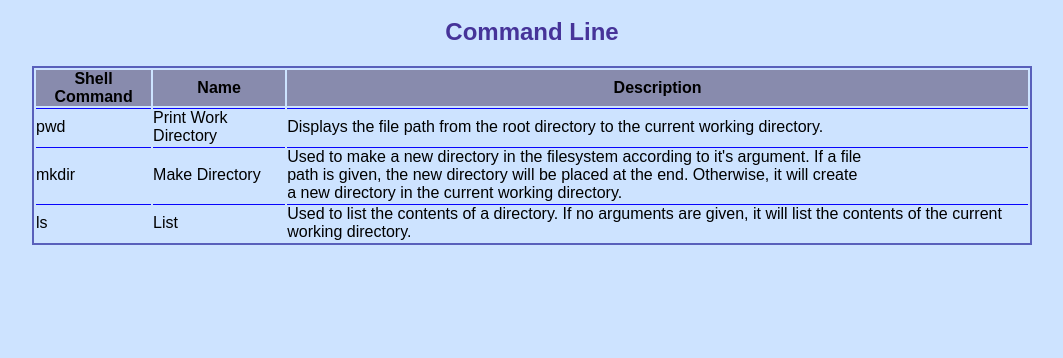
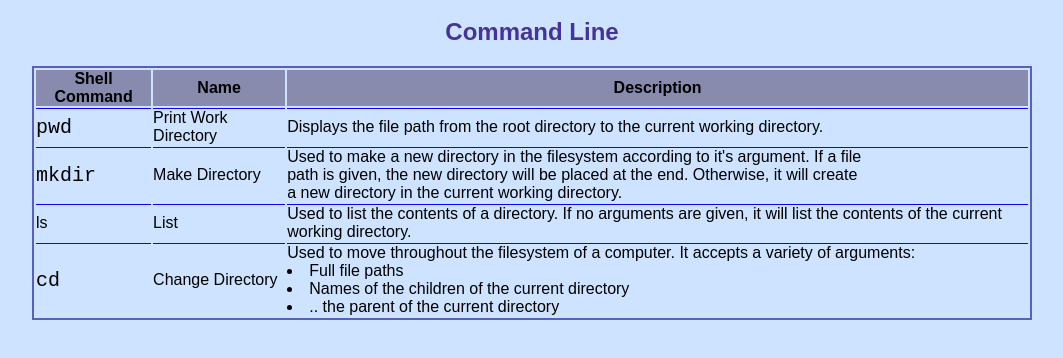
Before and after one commit to CDProjects/HTML-CSS-Cheatsheet, a plain HTML site: page index.html in a window 1280 px wide. Shown: the part 48-406 px from the top of the page, without its empty margins (108-1171 px from the left). Drawn offline with Linux system fonts and the light colour scheme.

Commit message:
2 rows table data added

```diff
--- a/Resources/styles.css
+++ b/Resources/styles.css
@@ -49,3 +49,12 @@ thead {
 td {
     border-top: 1px solid rgb(8, 4, 253);
 }
+
+.command {
+    font-family: monospace;
+    font-size: 20px;
+}
+
+ul {
+    list-style-position: inside;
+}
--- a/index.html
+++ b/index.html
@@ -41,6 +41,19 @@
             <td>List</td>
             <td>Used to list the contents of a directory. If no arguments are given, it will list the contents of the current working directory.</td>
         </tr>
+        <tr>
+            <td>
+                <span class="command">cd</span>
+            </td>
+            <td>Change Directory</td>
+            <td>Used to move throughout the filesystem of a computer. It accepts a variety of arguments:
+                <ul>
+                    <li>Full file paths</li>
+                    <li>Names of the children of the current directory</li>
+                    <li> .. the parent of the current directory</li>
+                </ul>
+            </td>
+        </tr>
       </tbody>
     </table>
 </body>
```
